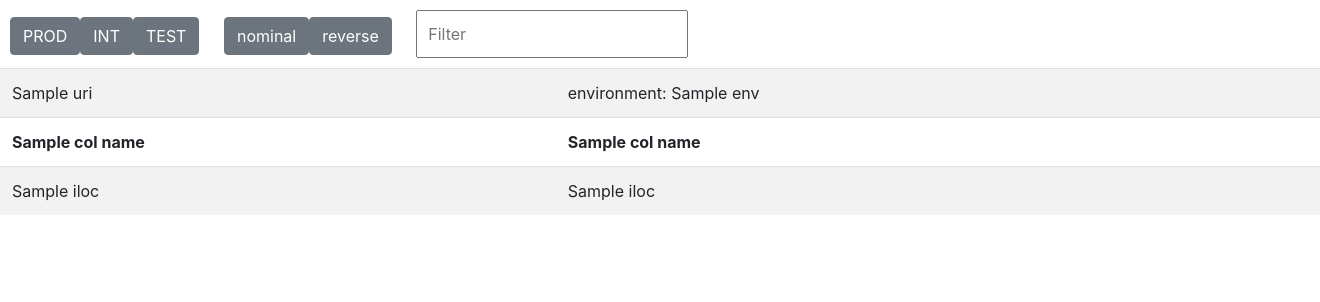
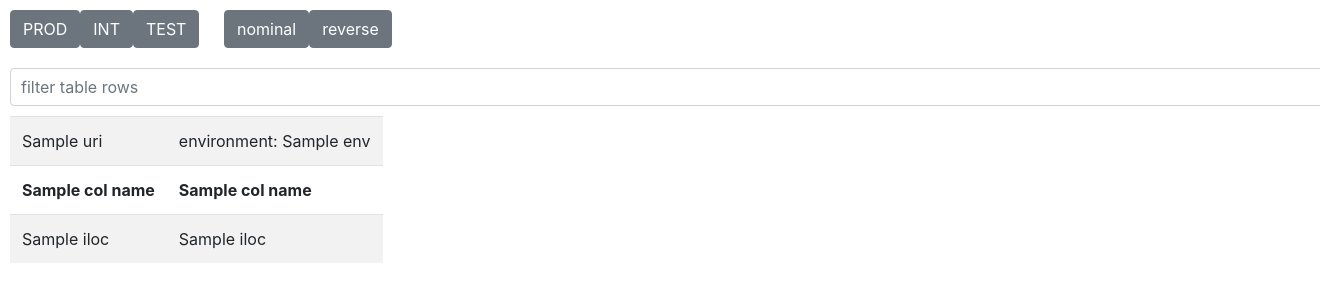
Before and after one commit to bequrios/flader, a Flask app: template templates/dataframe.html in a window 1320 px wide; the page is wider, and only the part inside the window is pictured. Shown: the top 302 px of that part. Run offline with Flask 3, Linux system fonts and the light colour scheme; the template is opened without the code that fills it: most values are stand-ins (such as "Sample title", 1, 10 or a date in 2020); some libraries are stand-ins or nearby versions.

Commit message:
update filter and layout

```diff
--- a/templates/dataframe.html
+++ b/templates/dataframe.html
@@ -7,14 +7,21 @@
         #table-filter {
                 padding: 10px;
                 margin: 10px;
+                margin-right: 20px;
+        }
+        #result-table {
+            margin: 10px;
         }
     </style>
 <head>
+    <meta charset="UTF-8">
+    <meta name="viewport" content="width=device-width, initial-scale=1.0">
     <title>{{ uri }}</title>
     <!-- Include any necessary CSS or Bootstrap styles here -->
     <link rel="stylesheet" href="https://stackpath.bootstrapcdn.com/bootstrap/4.3.1/css/bootstrap.min.css">
 </head>
 <body>
+    <form>
         <div class="btn-group btn-group-margin" role="group" aria-label="env">
             <a href="{{ 'https://flader.di.digisus-lab.ch/?uri=' + uri + '&env=prod&dir=' + dir }}">
                 <button type="button" class="btn btn-secondary {% if env == 'prod' %}active{% endif %}">PROD</button>
@@ -35,8 +42,9 @@
                 <button type="button" class="btn btn-secondary {% if dir == 'reverse' %}active{% endif %}">reverse</button>
             </a>
         </div>
-    <input type="text" id="table-filter" placeholder="Filter">
-    <table id="result-table" class="table table-striped">
+        <input type="text" id="table-filter" placeholder="filter table rows" class="form-control">
+    </form>
+    <table id="result-table" class="table table-striped table-responsive">
         <tr>
             <td>{{ uri }}</td>
             <td>environment: {{ env }}</td>
@@ -64,7 +72,7 @@
             table = document.getElementById("result-table");
             tr = table.getElementsByTagName("tr");
 
-            for (i = 0; i < tr.length; i++) {
+            for (i = 2; i < tr.length; i++) {
                 var visible = false;
                 td = tr[i].getElementsByTagName("td");
                 for (j = 0; j < td.length; j++) {
```
Lines whose indentation alone changed are shown as unchanged.
